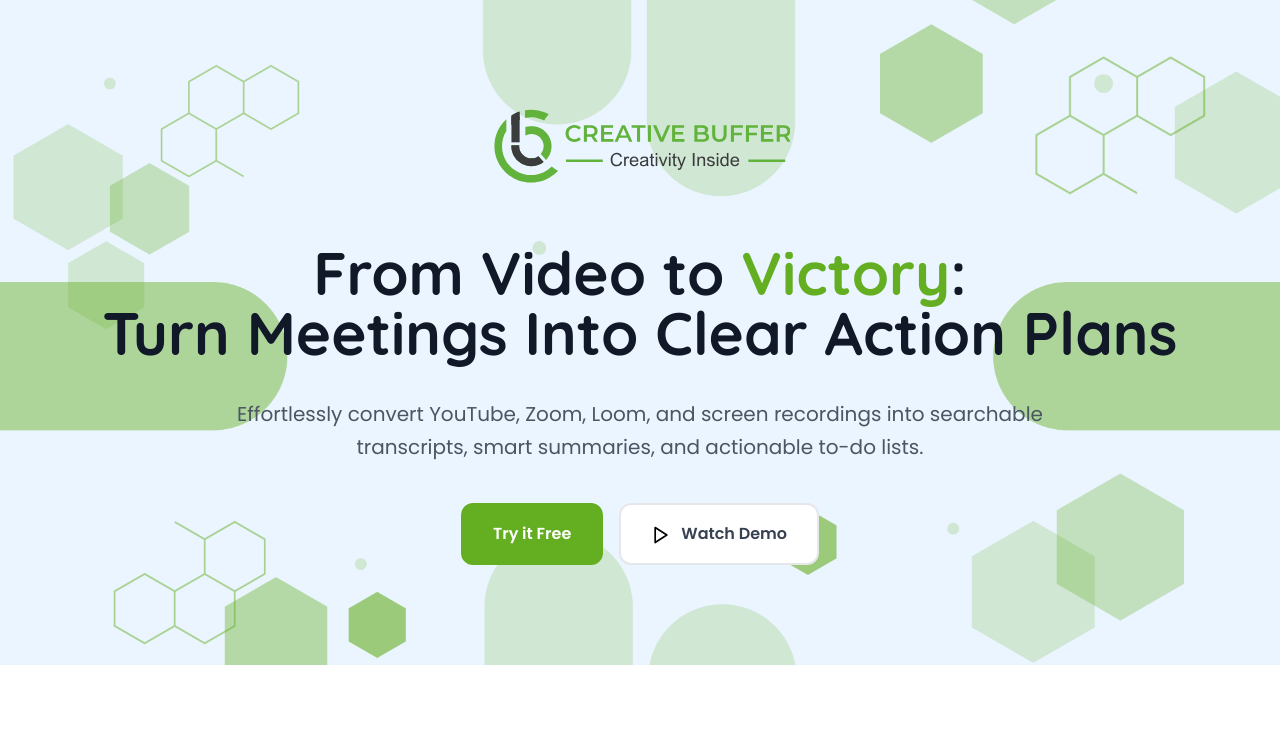
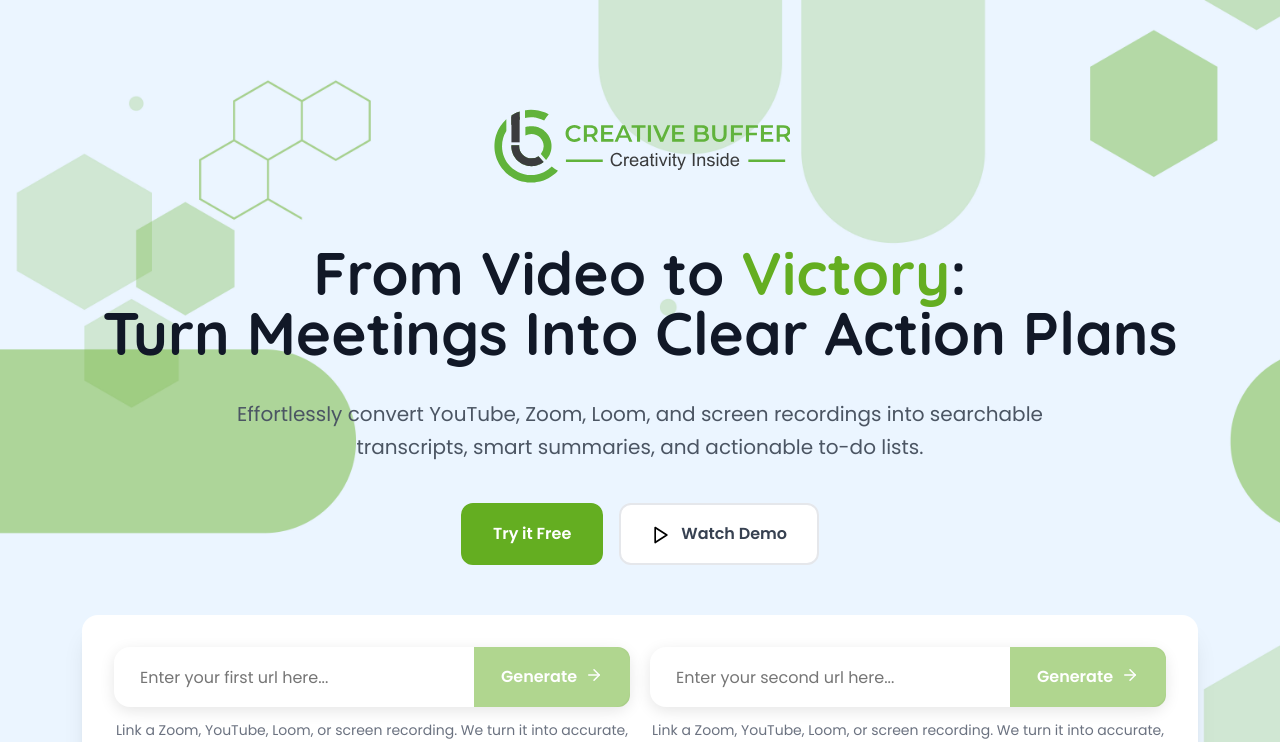
Before and after one commit to dheerendrakumarcreative/video-transcription, a React (Vite) app: page / in a window 1280 px wide. Shown: the top 742 px of the page. Built offline with nearby package versions, Linux system fonts and the light colour scheme; no server answers.

Commit message:
show input changes

```diff
--- a/src/App.jsx
+++ b/src/App.jsx
@@ -117,7 +117,7 @@ const handleInputScroll = () => {
              </motion.div>
 
             <div className="urlbox ">
-              { show.showInpupts &&
+              {/* { show.showInpupts &&  */}
                 <motion.div className="search" initial={{ scale: 0.8, opacity: 0 }}
             whileInView={{ scale: 1, opacity: 1 }}
             transition={{ duration: 0.4, delay: .5, ease: "easeOut" }}
@@ -149,7 +149,7 @@ const handleInputScroll = () => {
                     <p>Link a Zoom, YouTube, Loom, or screen recording. We turn it into accurate, structured text.</p>
                   </div>
                 </motion.div>
-              }
+              {/* } */}
               {(show.showDataOne || show.showDataSecond) &&
                 <motion.div ref={tabRef}  variants={fadeInUp} initial="hidden" whileInView="visible"viewport={{ once: true, amount: 0.4 }} transition={{ duration: 0.6, delay: .1 }} className="generate-tab-wrap">
                   <nav className="url-tabs" id="url_tabs">
--- a/src/index.css
+++ b/src/index.css
@@ -125,6 +125,7 @@ html {
   color: #fff;
   background: #64ae21;
   border-color: #64ae21;
+  pointer-events: none;
 }
 
 .banner-cta-btn .watchdemo {
@@ -144,7 +145,7 @@ html {
   margin-right: 10px;
 }
 section.banner-section .urlbox .search  {
-    margin-top: 80px;
+    margin-top: 50px;
 }
 .urlbox {
   position: relative;
```
